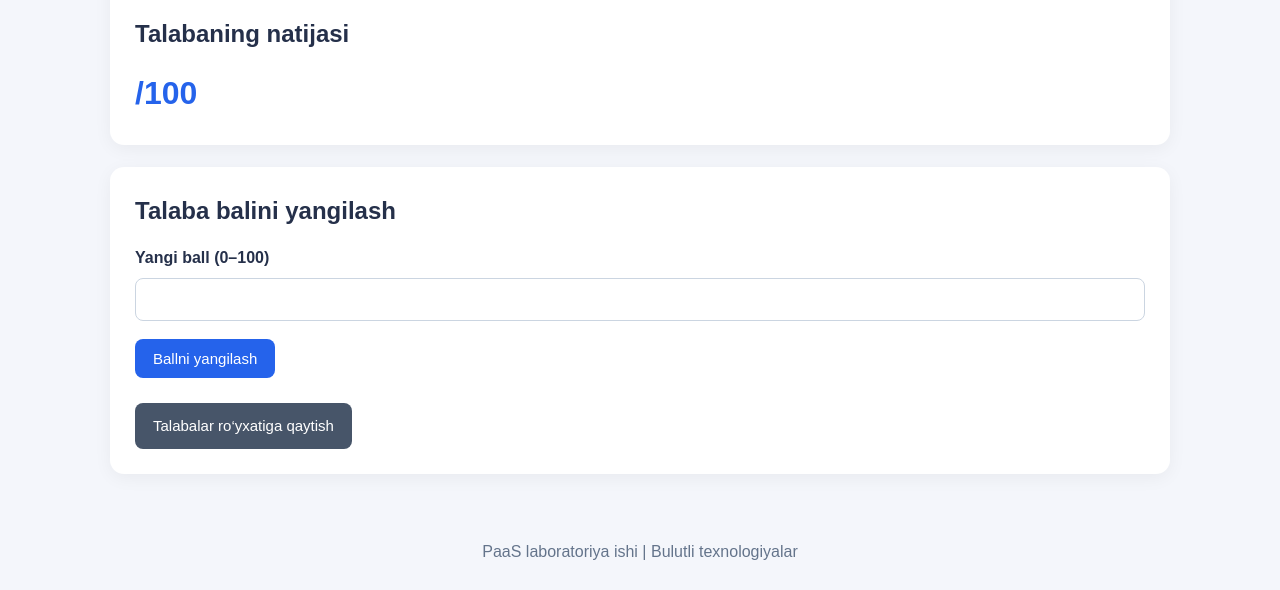
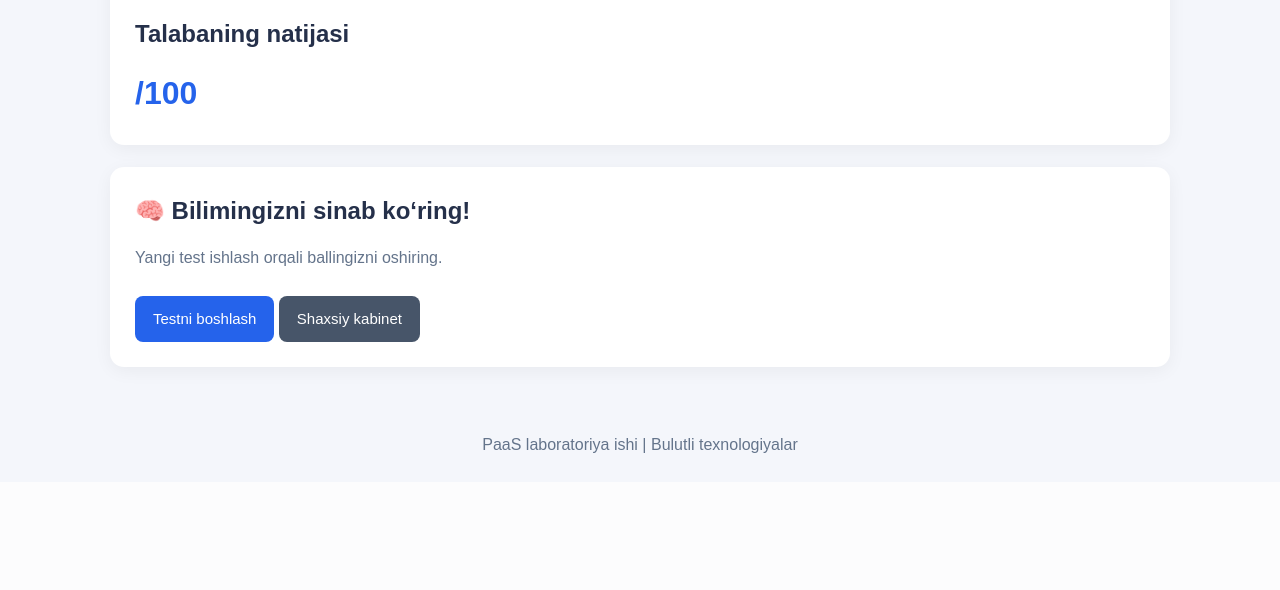
Before and after one commit to shaydotuyliyeva/PaaS-Lab, a Flask app: template templates/student_detail.html in a window 1280 px wide. Shown: the part 345-935 px from the top of the page. After the commit the page ends 798 px from the top, so only its background shows below. Run offline with Flask 3, Linux system fonts and the light colour scheme; the template is opened without the code that fills it, so the values that code supplies are empty; some libraries are stand-ins or nearby versions.

Commit message:
Improve student account security

```diff
--- a/app.py
+++ b/app.py
@@ -82,8 +82,31 @@ def home():
     )
 
 
+
 @app.route("/students")
+@login_required
 def students():
+
+    student_id = session["student_id"]
+
+    with get_db() as connection:
+        with connection.cursor() as cursor:
+
+            cursor.execute("""
+                SELECT *
+                FROM students
+                WHERE id = %s
+            """, (student_id,))
+
+            student = cursor.fetchone()
+
+    student_list = [student] if student else []
+
+    return render_template(
+        "students.html",
+        students=student_list
+    )
+
     with get_db() as connection:
         with connection.cursor() as cursor:
             cursor.execute("""
@@ -99,8 +122,17 @@ def students():
     )
 
 
+
 @app.route("/students/add", methods=["GET", "POST"])
+@login_required
 def add_student():
+
+    flash(
+        "Yangi hisob yaratish uchun ro'yxatdan o'tish sahifasidan foydalaning!"
+    )
+
+    return redirect(url_for("profile"))
+
     if request.method == "POST":
 
         full_name = request.form.get(
@@ -148,8 +180,33 @@ def add_student():
     return render_template("add_student.html")
 
 
+
 @app.route("/students/<int:student_id>")
+@login_required
 def student_detail(student_id):
+
+    if student_id != session["student_id"]:
+        abort(403)
+
+    with get_db() as connection:
+        with connection.cursor() as cursor:
+
+            cursor.execute("""
+                SELECT *
+                FROM students
+                WHERE id = %s
+            """, (student_id,))
+
+            student = cursor.fetchone()
+
+    if student is None:
+        abort(404)
+
+    return render_template(
+        "student_detail.html",
+        student=student
+    )
+
     with get_db() as connection:
         with connection.cursor() as cursor:
             cursor.execute("""
@@ -169,8 +226,13 @@ def student_detail(student_id):
     )
 
 
+
 @app.route("/students/<int:student_id>/score", methods=["POST"])
+@login_required
 def update_score(student_id):
+
+    abort(403)
+
     try:
         score = int(request.form.get("score", ""))
     except ValueError:
--- a/templates/student_detail.html
+++ b/templates/student_detail.html
@@ -34,36 +34,21 @@
 
 </div>
 
+
 <div class="card">
 
-    <h2>Talaba balini yangilash</h2>
+    <h2>🧠 Bilimingizni sinab ko‘ring!</h2>
 
-    <form
-        method="POST"
-        action="{{ url_for('update_score', student_id=student.id) }}"
-    >
+    <p class="subtitle">
+        Yangi test ishlash orqali ballingizni oshiring.
+    </p>
 
-        <label>Yangi ball (0–100)</label>
+    <a href="{{ url_for('quiz') }}" class="btn">
+        Testni boshlash
+    </a>
 
-        <input
-            type="number"
-            name="score"
-            min="0"
-            max="100"
-            value="{{ student.score }}"
-            required
-        >
-
-        <button type="submit" class="btn">
-            Ballni yangilash
-        </button>
-
-    </form>
-
-    <br>
-
-    <a href="{{ url_for('students') }}" class="btn btn-secondary">
-        Talabalar ro‘yxatiga qaytish
+    <a href="{{ url_for('profile') }}" class="btn btn-secondary">
+        Shaxsiy kabinet
     </a>
 
 </div>
```
